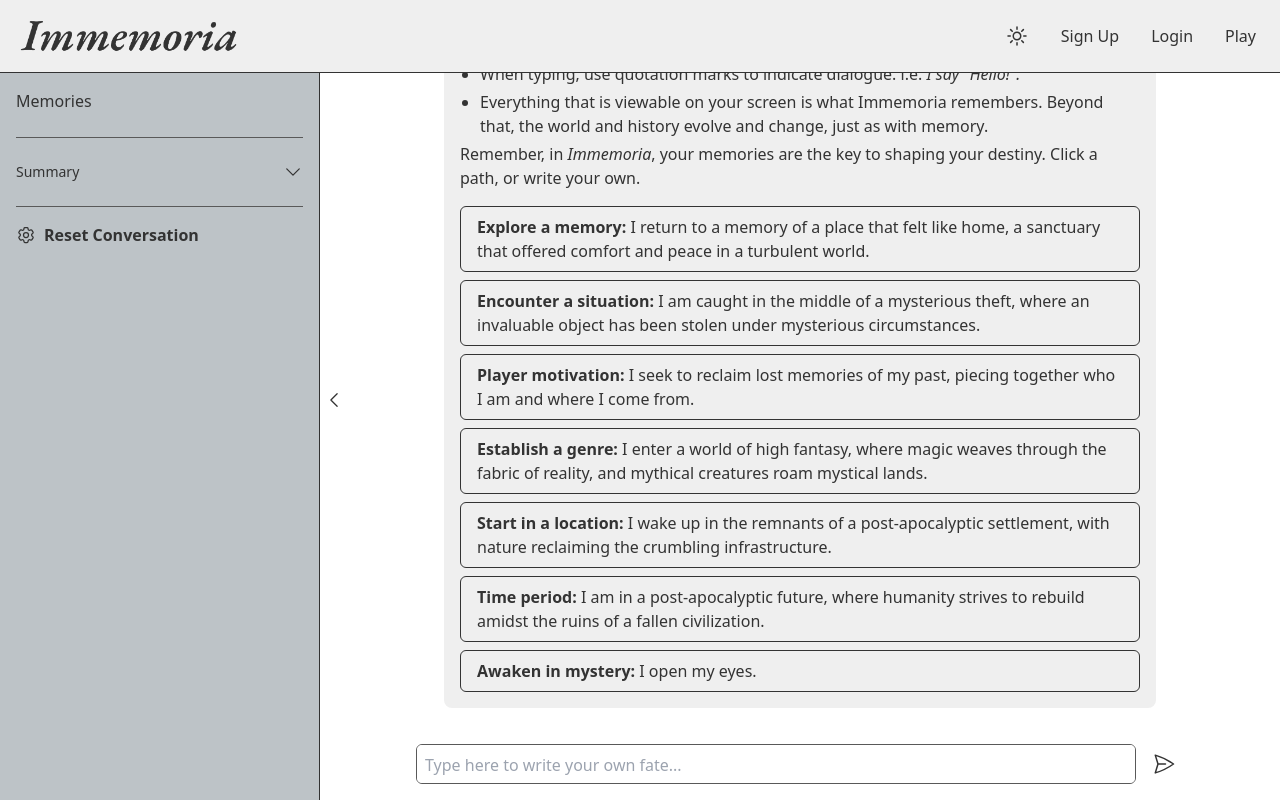
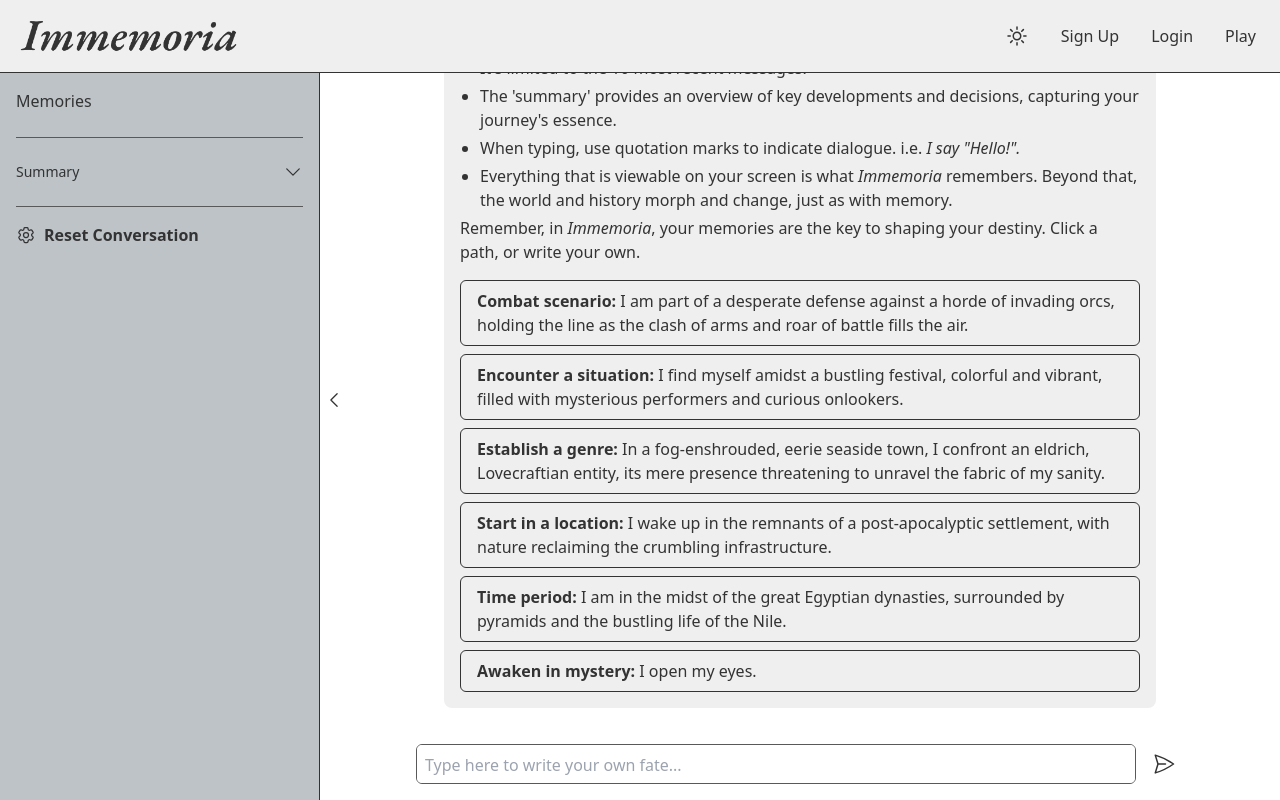
Before and after one commit to sean-a-ogrady/Immemoria-client, a React (Vite) app: page /play in a window 1280 px wide. Built offline with nearby package versions, Linux system fonts and the light colour scheme.

Commit message:
Update game introduction and add combat scenario

```diff
--- a/src/routes/gameInterface.jsx
+++ b/src/routes/gameInterface.jsx
@@ -79,14 +79,15 @@
         setMessages([{
             text: `Welcome to *Immemoria*, a text-based RPG where your memories shape reality. In this ever-changing world, each decision you make influences the course of your journey.
                 As you explore various locations and encounter different scenarios, remember that your choices not only affect the present but also alter the past and future.
-                To begin your adventure in Immemoria, simply choose an action from the list below to kickstart the gameplay, or write your own. Your actions will determine the path you take and the form Immemoria holds.
+                To begin your adventure in Immemoria, simply choose an action from the list below to kickstart the gameplay, or write your own.
                 \n\n**How to Play:**
                 \n- You can choose from a list of actions or write your own.
+                \n- *Immemoria* is most engaging when you write and choose actions in your playthrough.
                 \n- The game tracks your interactions and decisions through the *conversation history* (what you're currently looking at) and *summary* (available in the menu).
                 \n- The conversation history shows recent exchanges, helping maintain the story's context. It's limited to the 10 most recent messages.
                 \n- The 'summary' provides an overview of key developments and decisions, capturing your journey's essence.
                 \n- When typing, use quotation marks to indicate dialogue. i.e. *I say "Hello!".*
-                \n- Everything that is viewable on your screen is what Immemoria remembers. Beyond that, the world and history evolve and change, just as with memory.
+                \n- Everything that is viewable on your screen is what *Immemoria* remembers. Beyond that, the world and history morph and change, just as with memory.
                 \nRemember, in *Immemoria*, your memories are the key to shaping your destiny. Click a path, or write your own.`,
             isOwnMessage: false,
             actions: {
@@ -94,9 +95,10 @@
                 time_period: getRandomOption("time_period"),
                 start_in_a_location: getRandomOption("start_in_a_location"),
                 establish_a_genre: getRandomOption("establish_a_genre"),
-                player_motivation: getRandomOption("player_motivation"),
+                //player_motivation: getRandomOption("player_motivation"),
                 encounter_a_situation: getRandomOption("encounter_a_situation"),
-                explore_a_memory: getRandomOption("explore_a_memory")
+                //explore_a_memory: getRandomOption("explore_a_memory")
+                combat_scenario: getRandomOption("combat_scenario"),
             }
         }]);
     }
```
